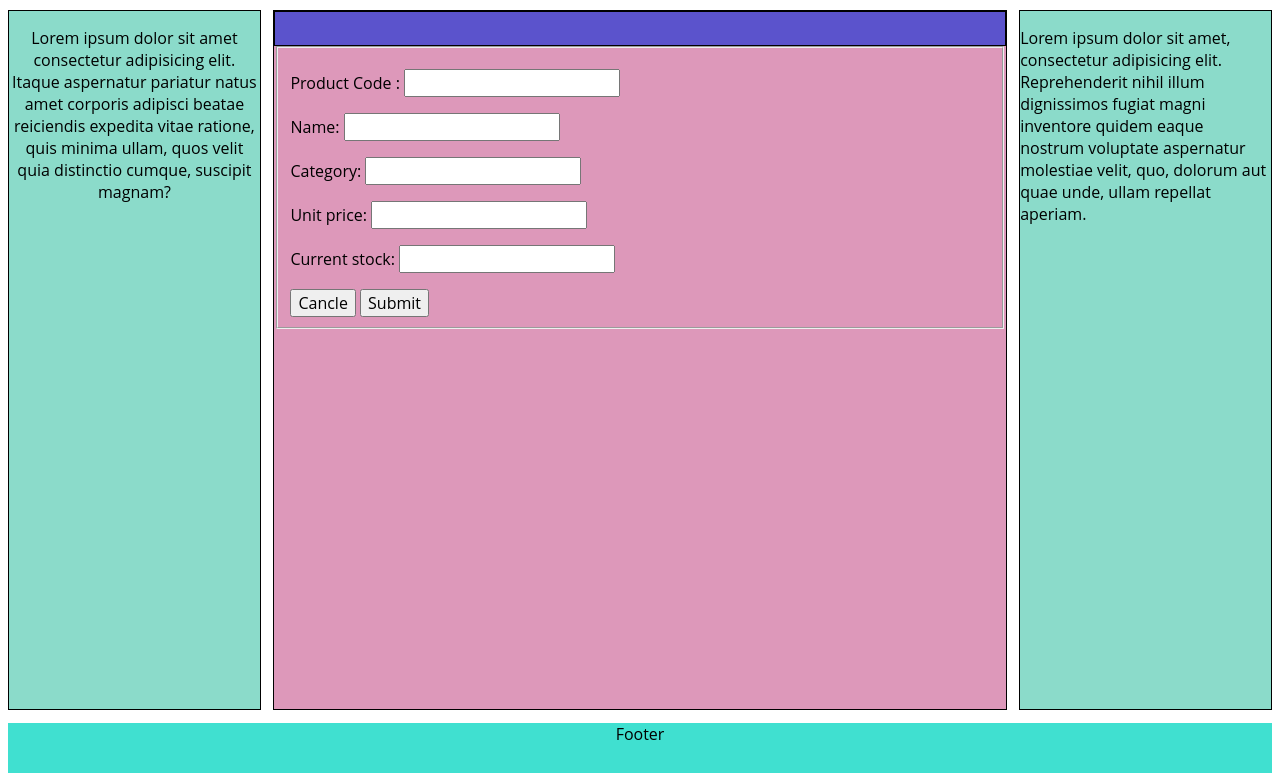
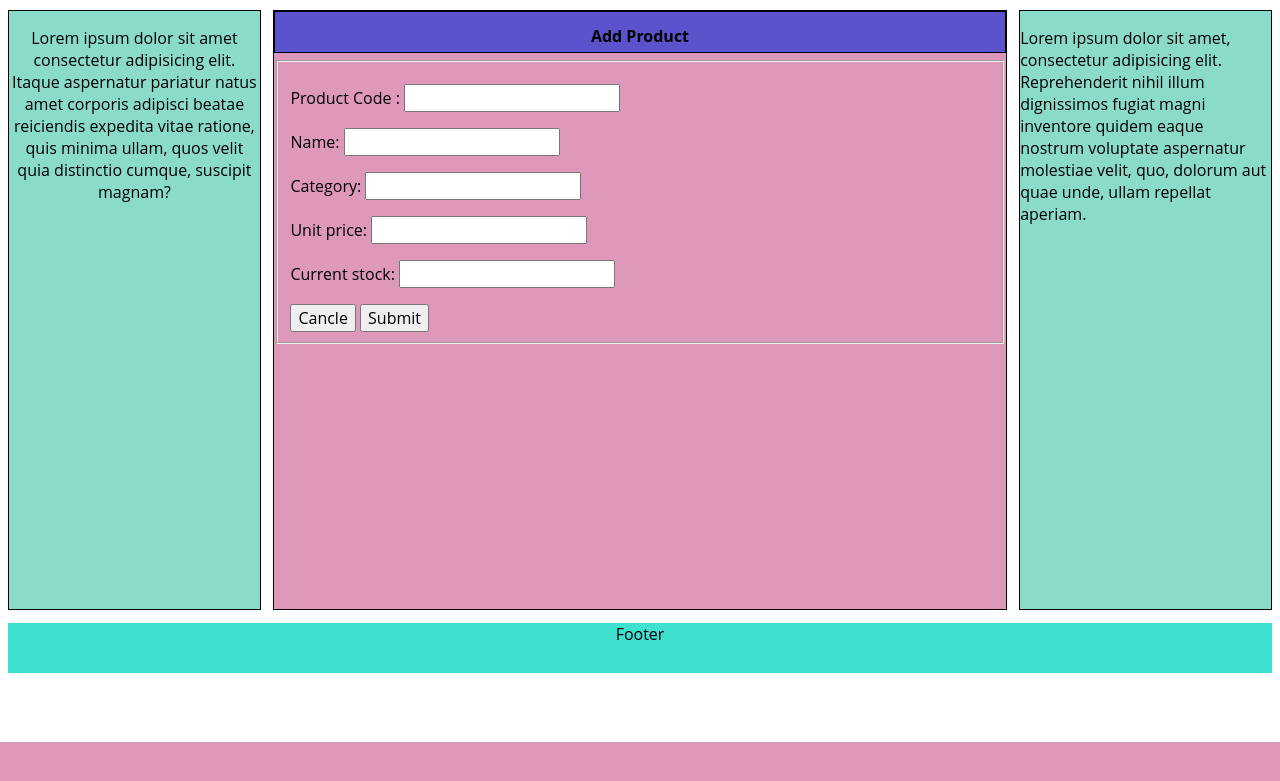
Before and after one commit to RubelBiswasCS/shop-management, a Django app: page / in a window 1280 px wide. Shown: the part 58-839 px from the top of the page. After the commit the page ends 800 px from the top, so only its background shows below. Run offline with Django 3.2, Linux system fonts and the light colour scheme.

Commit message:
modified style of form title

```diff
--- a/store/static/store/main.css
+++ b/store/static/store/main.css
@@ -26,6 +26,10 @@ h1{
     font-size: 175%;
     text-align: center;
   }
+  h2{
+    font-size: 100%;
+    text-align: center;
+  }
 
   .outer-div{
     position: relative;
@@ -40,7 +44,7 @@ h1{
     border: 1px solid black;
     float: left;
     background-color: rgb(139, 219, 202);
-    height: 700px;
+    height: 600px;
     width: 20%;
 
 }
@@ -49,7 +53,7 @@ h1{
     background-color: rgb(221, 152, 186);
     border: 1px solid black;
     float: left;
-    height: 700px;
+    height: 600px;
     width: 58%;
     margin-left: 1%;
     margin-right: 1%;
@@ -60,7 +64,7 @@ h1{
     float: left;
     border: 1px solid black;
     background-color: rgb(139, 219, 202);
-    height: 700px;
+    height: 600px;
     width: 20%;
 }
 .form-title{
@@ -68,6 +72,7 @@ h1{
     float: left;
     border: 1px solid black;
     background-color: rgb(91, 83, 204);
-    height: 5%;
+    height: 7%;
     width: 100%;
+    margin-bottom: 1%;
 }
--- a/store/templates/store/home.html
+++ b/store/templates/store/home.html
@@ -8,7 +8,7 @@
         </div>
         <div class="div-center">
             <div class="form-title">
-
+                <h2>Add Product</h2>
             </div>
             <form  method="POST">
                 {% csrf_token %}
```
